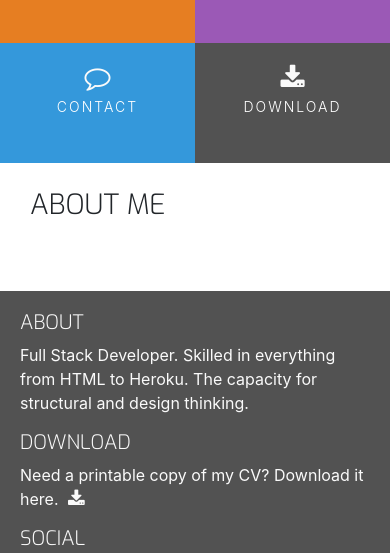
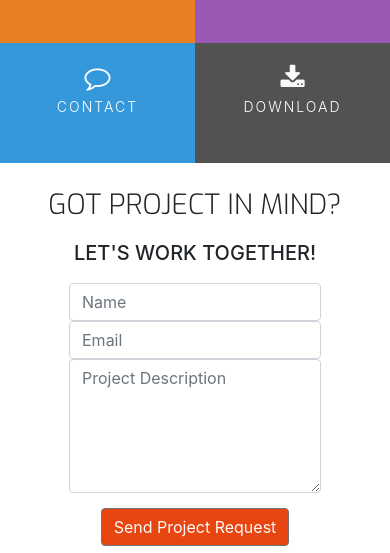
Before and after one commit to Archie9010/Ressume, a plain HTML site: page contact.html in a window 390 px wide. Shown: the part 686-1239 px from the top of the page. Drawn offline with nearby package versions, Linux system fonts and the light colour scheme.

Commit message:
added contact form and links to responsive menu buttons

```diff
--- a/assets/css/style.css
+++ b/assets/css/style.css
@@ -1,6 +1,6 @@
 @import url('https://fonts.googleapis.com/css?family=Roboto:100,200,300,400,500,600,700|Exo:100,200,300,400,500,600,700');
 
-/*--------------------------------------------Colors*/
+/*-------------------------------------------- Colors*/
 
 .bg-color-name-title {
     background-color: #676767;
@@ -16,6 +16,10 @@
 
 .bg-color-work-history {
     background-color: #9b59b6;
+}
+
+.bg-color-contact {
+    background-color: #fff;
 }
 
 .ui-menu-color-home {
@@ -52,7 +56,7 @@
     margin-bottom: 40px;
 }
 
-/* ----------------------------------------Special paddings/margins/text */
+/* ---------------------------------------- Special paddings/margins/text */
 
 h1,
 h2,
@@ -75,7 +79,7 @@ h4 {
     display: inline-block;
 }
 
-/*--------------------------------------------Heading*/
+/*-------------------------------------------- Heading*/
 
 header {
     margin: 0;
@@ -161,14 +165,14 @@ header {
     letter-spacing: 2px;
 }
 
-/*--------------------------------------------Hover.css*/
+/*-------------------------------------------- Hover.css*/
 
 .hvr-sweep-to-bottom:before {
     background: rgba(0, 0, 0, 0.2);
     height: 120px;
 }
 
-/* ----------------------------------------Footer */
+/* ---------------------------------------- Footer */
 
 footer {
     background-color: #525252;
@@ -220,7 +224,7 @@ footer {
     padding: 20px;
 }
 
-/* ----------------------------------------Three Reasons */
+/* ---------------------------------------- Three Reasons */
 
 .three-reasons-icon {
     font-size: 26px;
@@ -329,3 +333,29 @@ footer {
     content: '';
     background: #fafafa;
 }
+
+.history-items {
+    margin-bottom: 30px;
+}
+
+/* ---------------------------------------- Contact Form */
+
+.contact-heading {
+    font-family: "Exo", sans-serif;
+    font-weight: 300;
+    margin-top: 25px;
+    margin-bottom: 20px;
+}
+
+.center-form {
+    padding-top: 10px;
+    margin:  0 auto;
+    max-width: 70%;
+}
+
+button[type="submit"] {
+    margin-top: 15px;
+    margin-bottom: 20px;
+    color: #fafafa;
+    background-color: #e84610;
+}
--- a/contact.html
+++ b/contact.html
@@ -27,16 +27,16 @@
                     <div class="col">
                         <ul id="nav" class="list-inline menucontainer">
                             <li class="col-6 col-sm-3 ui-menu-color-home list-inline-item menuitem">
-                                <a href="#" class="hvr-sweep-to-bottom"><i class="fa fa-home" aria-hidden="true"></i><span>Home</span></a>
+                                <a href="index.html" class="hvr-sweep-to-bottom"><i class="fa fa-home" aria-hidden="true"></i><span>Home</span></a>
                             </li>
                             <li class="col-6 col-sm-3 ui-menu-color-resume list-inline-item menuitem">
-                                <a href="#" class="hvr-sweep-to-bottom"><i class="fa fa-graduation-cap" aria-hidden="true"></i><span>Resume</span></a>
+                                <a href="resume.html" class="hvr-sweep-to-bottom"><i class="fa fa-graduation-cap" aria-hidden="true"></i><span>Resume</span></a>
                             </li>
                             <li class="col-6 col-sm-3 ui-menu-color-contact list-inline-item menuitem">
-                                <a href="#" class="hvr-sweep-to-bottom"><i class="fa fa-comment-o" aria-hidden="true"></i><span>Contact</span></a>
+                                <a href="contact.html" class="hvr-sweep-to-bottom"><i class="fa fa-comment-o" aria-hidden="true"></i><span>Contact</span></a>
                             </li>
                             <li class="col-6 col-sm-3 ui-menu-color-download list-inline-item menuitem">
-                                <a href="#" class="hvr-sweep-to-bottom"><i class="fa fa-download" aria-hidden="true"></i><span>Download</span></a>
+                                <a href="assets/cv/sample-cv.pdf" target="_blank" class="hvr-sweep-to-bottom"><i class="fa fa-download" aria-hidden="true"></i><span>Download</span></a>
                             </li>
                         </ul>
                     </div>
@@ -45,12 +45,22 @@
         </div>
     </header>
     <section class="container-fluid">
-        <div class="row row-table">
-            <div class="col-md-8 bg-color-three-reasons section-column">
-                <div class="row">
-                    <div class="col">
-                        <h3 class="section-heading uppercase">About Me</h3>
-                    </div>
+        <div class="row bg-color-contact">
+            <div class="col">
+                <h3 class="contact-heading uppercase text-center">Got project in mind?</h3>
+                <h5 class="uppercase text-center">Let's work together!</h5>
+
+                <div class="center-form">
+                    <form>
+                        <input type="text" name="name" id="fullname" class="form-control" placeholder="Name" required/>
+                        <input type="email" name="email" id="emailaddress" class="form-control" placeholder="Email" required/>
+                        <textarea rows="5"  name="projectsummary" id="projectsummary" class="form-control" placeholder="Project Description" required></textarea>
+                        <div class="form-row text-center">
+                            <div class="col">
+                                <button type="submit" class="btn btn-secondary">Send Project Request</button>
+                            </div>
+                        </div>
+                    </form>
                 </div>
             </div>
         </div>
@@ -69,7 +79,7 @@
                 <h5 class="uppercase general-sub">Download</h5>
                 <p class="inline-block">
                     Need a printable copy of my CV? Download it here.
-                    <a href="#" target="_blank" class="cv-pdf">
+                    <a href="assets/cv/sample-cv.pdf" target="_blank" class="cv-pdf">
                         <i class="fa fa-download" aria-hidden="true"></i>
                         <span class="sr-only">Download link.</span>
                     </a>
```
Also changed, not shown: index.html (+5 -5 lines), resume.html (+5 -5 lines), 1 other file.
